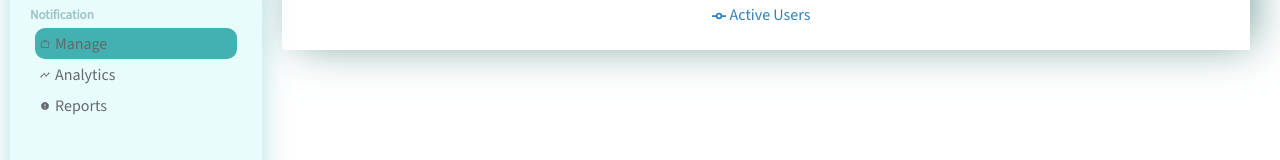
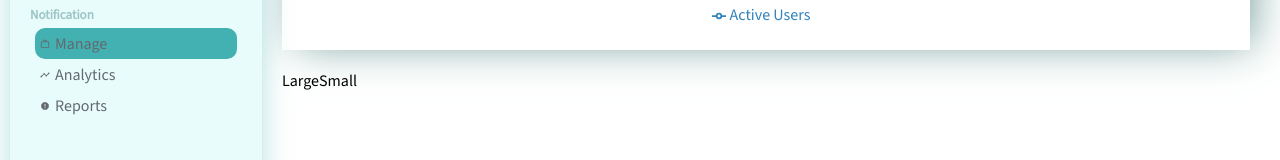
Before and after one commit to vishnuvvv/e-commerce-app-admin-ui, a React (Create React App) app: page / in a window 1280 px wide. Shown: the part 495-655 px from the top of the page. Built offline with nearby package versions, Linux system fonts and the light colour scheme.

Commit message:
started widget

```diff
--- /dev/null
+++ b/src/components/widget-large/WidgetLarge.jsx
@@ -0,0 +1,8 @@
+import React from "react";
+import "./WidgetLarge.css";
+
+const WidgetLarge = () => {
+  return <div >Large</div>;
+};
+
+export default WidgetLarge;
--- /dev/null
+++ b/src/components/widget-small/WidgetSmall.css
@@ -0,0 +1,2 @@
+.widget-small {
+}
--- /dev/null
+++ b/src/components/widget-small/WidgetSmall.jsx
@@ -0,0 +1,9 @@
+import React from "react";
+
+import "./WidgetSmall.css";
+
+const WidgetSmall = () => {
+  return <div className="widget-small">Small</div>;
+};
+
+export default WidgetSmall;
--- a/src/pages/home/Home.css
+++ b/src/pages/home/Home.css
@@ -1,3 +1,7 @@
 .home{
     flex: 4;
 }
+.home-widgets{
+    display: flex;
+    margin: 20px;
+}
--- a/src/pages/home/Home.jsx
+++ b/src/pages/home/Home.jsx
@@ -3,11 +3,23 @@ import "./Home.css";
 import FeaturedInfo from "../../components/featured-info/FeaturedInfo";
 import Chart from "../../components/chart/Chart";
 import { userData } from "../../dummyData";
+import WidgetLarge from "../../components/widget-large/WidgetLarge";
+import WidgetSmall from "../../components/widget-small/WidgetSmall";
+
 const Home = () => {
   return (
     <div className="home">
       <FeaturedInfo />
-      <Chart data={userData} title="User Analytics" grid dataKey="Active Users" />
+      <Chart
+        data={userData}
+        title="User Analytics"
+        grid
+        dataKey="Active Users"
+      />
+      <div className="home-widgets">
+       <WidgetLarge/>
+       <WidgetSmall/>
+      </div>
     </div>
   );
 };
```
Also changed, not shown: src/components/widget-large/WidgetLarge.css (added).
